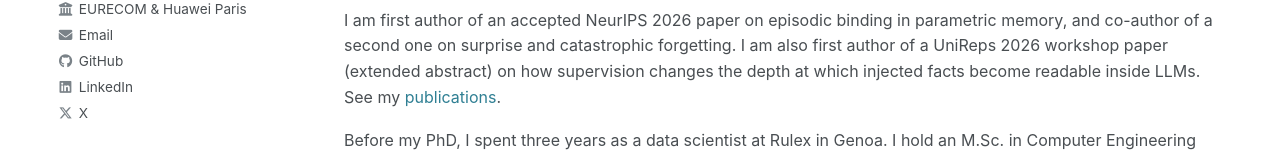
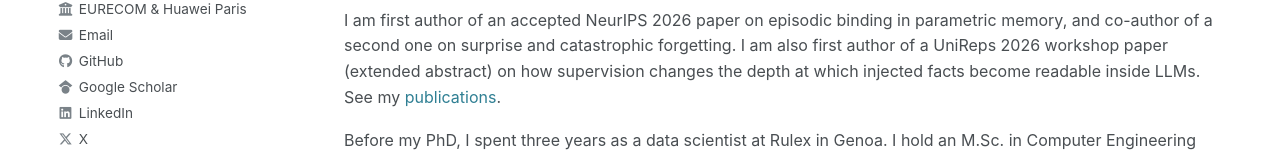
Before and after one commit to Elpinzeiro/Elpinzeiro.github.io, a plain HTML site: page index.html in a window 1280 px wide. Shown: the part 380-536 px from the top of the page. Drawn offline with Linux system fonts and the light colour scheme.

Commit message:
Add Google Scholar profile link
Co-Authored-By: Claude Opus 5.5 <noreply@anthropic.com>

```diff
--- a/index.html
+++ b/index.html
@@ -30,6 +30,7 @@
           <li><i class="fa-solid fa-building-columns"></i> EURECOM &amp; Huawei Paris</li>
           <li><a href="mailto:mantovanifranci23@gmail.com"><i class="fa-solid fa-envelope"></i> Email</a></li>
           <li><a href="https://github.com/Elpinzeiro"><i class="fa-brands fa-github"></i> GitHub</a></li>
+          <li><a href="https://scholar.google.com/citations?user=NgX-FXsAAAAJ"><i class="fa-brands fa-google-scholar"></i> Google Scholar</a></li>
           <li><a href="https://www.linkedin.com/in/francesco-mantovani-6890bb225"><i class="fa-brands fa-linkedin"></i> LinkedIn</a></li>
           <li><a href="https://x.com/francescom3358"><i class="fa-brands fa-x-twitter"></i> X</a></li>
         </ul>
```
Also changed, not shown: publications.html (+1 -0 lines).
